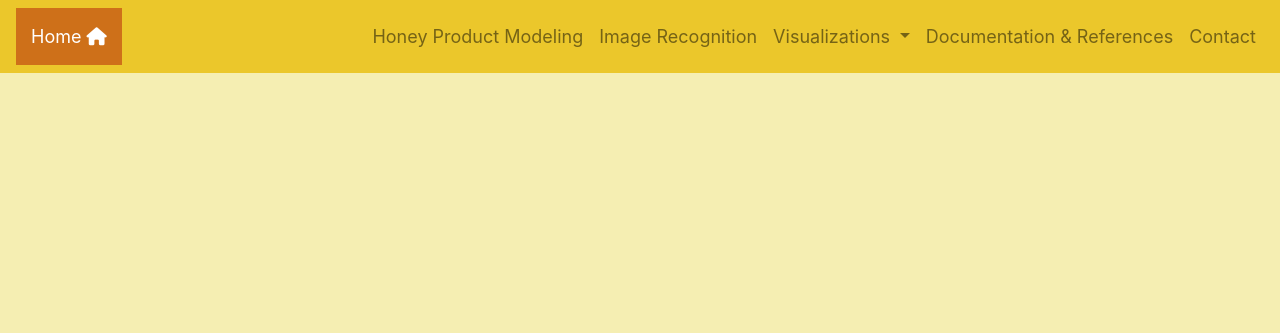
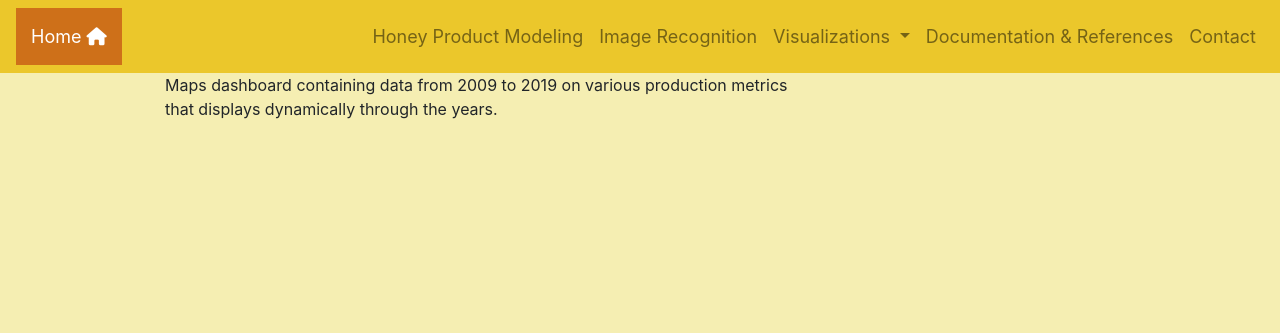
Before and after one commit to Apex8/better-than-a-bee, a Flask app: page /viz4 in a window 1280 px wide. Shown: the top 333 px of the page. Run offline with Flask 2, Linux system fonts and the light colour scheme; some libraries are stand-ins or nearby versions.

Commit message:
blurb edits

```diff
--- a/Templates/viz4.html
+++ b/Templates/viz4.html
@@ -51,6 +51,19 @@
         </div>
     </nav>
 
+    <div class="container-fluid">
+        <section class="row">
+            <div class="row justify-content-center">
+                <div class="col-12 col-xl-8 col-lg-8 col-md-6">
+                    <article class="description-content">
+                        <p>
+                            Maps dashboard containing data from 2009 to 2019 on various production metrics that displays dynamically through the years.
+                        </p>
+                    </article>
+                </div>
+            </div>
+        </section>
+    </div>
 
     <div class="container">
         <section class="row">
```
Also changed, not shown: Templates/viz5.html (+13 -0 lines), Templates/viz6.html (+13 -0 lines).
